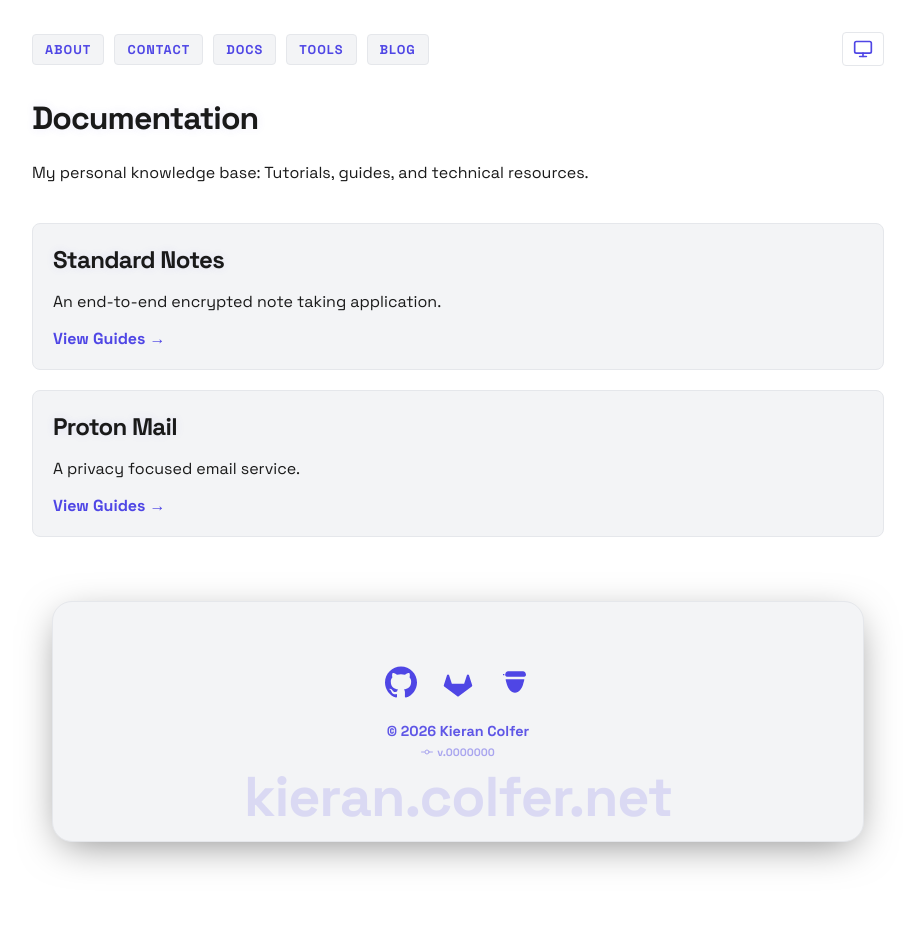
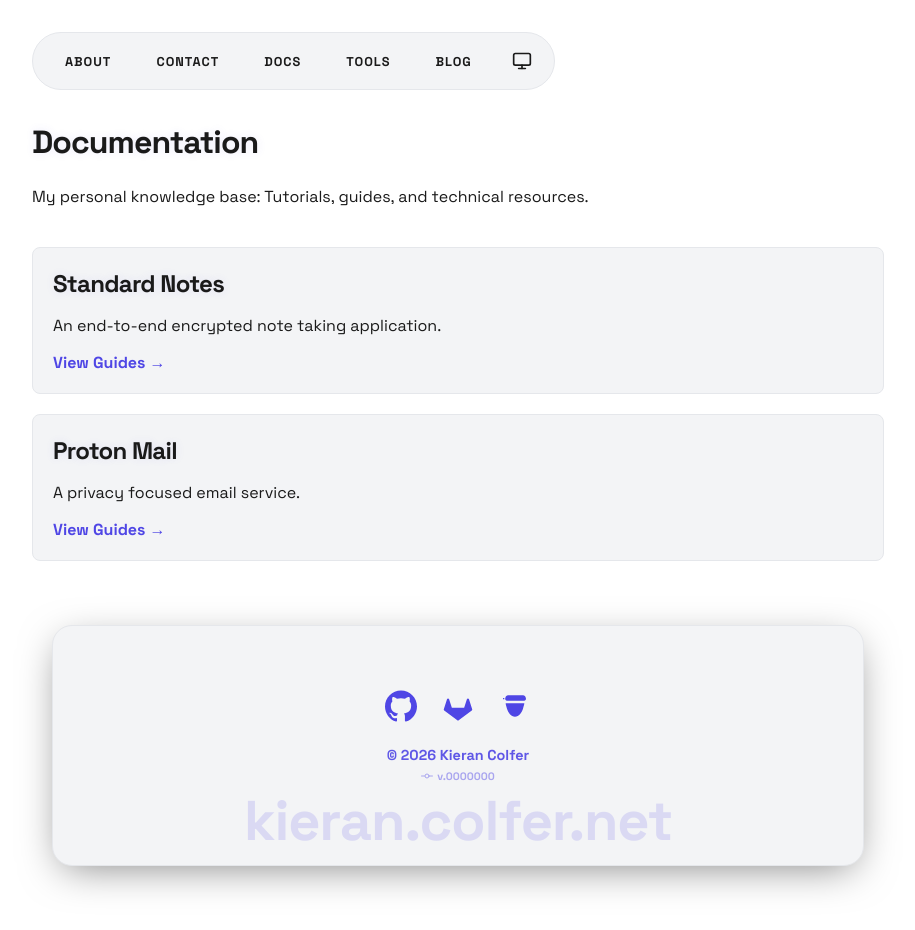
Before and after one commit to PASSK3YS/PASSK3YS.github.io, a Jekyll site: the page built from docs.md, in a window 1280 px wide. Shown: the whole page, without its empty margins (182-1097 px from the left). Built offline with Jekyll 4.4.1, drawn with Linux system fonts in a browser that asks for light colours; before the commit the page ends 906 px from its top, so only the background shows below that.

Commit message:
chore: test new nav bar

```diff
--- a/assets/css/style.css
+++ b/assets/css/style.css
@@ -68,20 +68,24 @@
 
 nav {
     margin-bottom: 2rem;
-    display: flex;
+    display: inline-flex;
     align-items: center;
     flex-wrap: wrap;
-    gap: 10px;
+    gap: 5px;
+    background-color: var(--nav-bg);
+    border: 1px solid var(--border);
+    border-radius: 50px;
+    padding: 8px 12px;
 }
 
 nav a {
     display: inline-block;
     font-weight: bold;
-    background: var(--nav-bg);
-    border: 1px solid var(--border);
-    padding: 6px 12px;
-    border-radius: 4px;
-    color: var(--accent);
+    background: transparent;
+    border: none;
+    padding: 10px 20px;
+    border-radius: 50px;
+    color: var(--text);
     box-shadow: none;
     text-transform: uppercase;
     font-size: 0.8em;
@@ -90,19 +94,18 @@
 
 nav a:hover {
     background: var(--border);
-    color: var(--text);
-    box-shadow: 0 0 15px var(--accent-glow);
-    border-color: var(--accent);
+    color: var(--accent);
+    box-shadow: none;
 }
 
 .theme-toggle {
     background: transparent;
-    border: 1px solid var(--border);
-    color: var(--accent);
+    border: none;
+    color: var(--text);
     cursor: pointer;
-    padding: 6px 10px;
-    border-radius: 4px;
-    margin-left: auto;
+    padding: 10px;
+    border-radius: 50%;
+    margin-left: 5px;
     display: inline-flex;
     align-items: center;
     justify-content: center;
@@ -110,8 +113,8 @@
 
 .theme-toggle:hover {
     background: var(--border);
-    color: var(--text);
-    box-shadow: 0 0 15px var(--accent-glow);
+    color: var(--accent);
+    box-shadow: none;
 }
 
 .bio-container {
```
